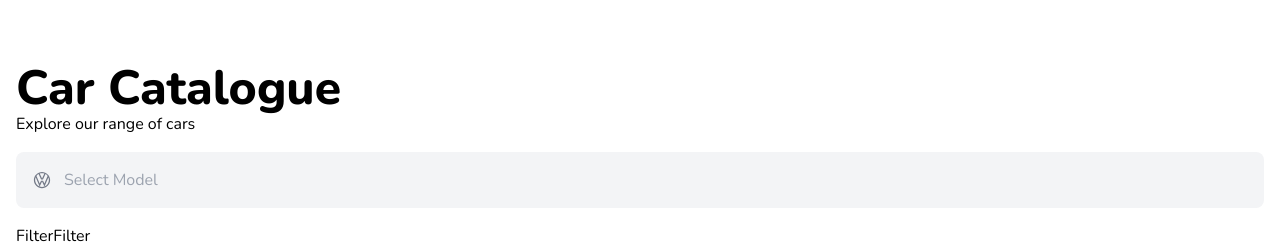
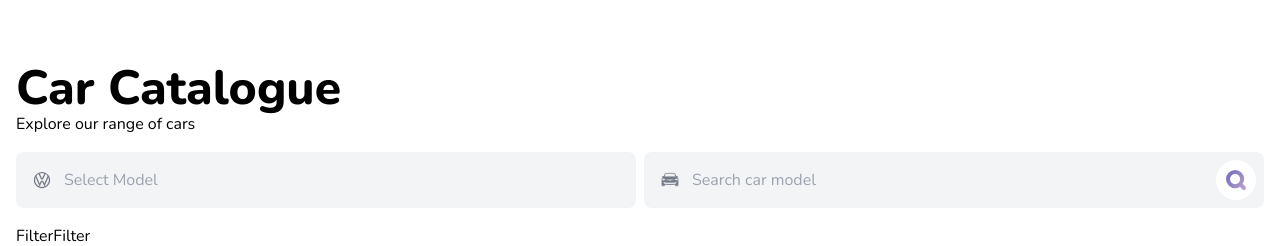
Before and after one commit to ty-vile/car_Project, a Next.js app: page / in a window 1280 px wide. Shown: the part 800-1046 px from the top of the page. Built offline with nearby package versions, Linux system fonts and the light colour scheme.

Commit message:
add search

```diff
--- a/components/SearchBar.tsx
+++ b/components/SearchBar.tsx
@@ -1,18 +1,100 @@
 "use client";
-import { useState } from "react";
+import React, { use, useState } from "react";
 import { SearchManufacturer } from "@/components";
+import Image from "next/image";
+import { useRouter } from "next/navigation";
+
+const SearchButton = ({ buttonClasses }: { buttonClasses: string }) => {
+  return (
+    <button
+      type="submit"
+      className={`absolute right-2 bg-gray-100 top-2 z-10 ${buttonClasses}`}
+    >
+      <Image
+        src="/magnifying-glass.svg"
+        alt="Search Button Icon"
+        width={40}
+        height={40}
+        className="object-contain"
+      />
+    </button>
+  );
+};
 
 function SearchBar() {
   const [manufacturer, setManufacturer] = useState("");
-  const handleSearch = () => {};
+  const [model, setModel] = useState("");
+  const [searchError, setSearchError] = useState(false);
+
+  const router = useRouter();
+
+  const handleSearch = (e: React.FormEvent<HTMLFormElement>) => {
+    e.preventDefault();
+
+    if (manufacturer === "" && model === "") {
+      return setSearchError(true);
+    }
+
+    setSearchError(false);
+    return updateSeachParams(model.toLowerCase(), manufacturer.toLowerCase());
+  };
+
+  const updateSeachParams = (model: string, manufacturer: string) => {
+    const searchParams = new URLSearchParams(window.location.search);
+
+    if (model) {
+      searchParams.set("model", model);
+    } else {
+      searchParams.delete("model");
+    }
+
+    if (manufacturer) {
+      searchParams.set("manufacturer", manufacturer);
+    } else {
+      searchParams.delete("manufacturer");
+    }
+
+    const newPathName = `${
+      window.location.pathname
+    }?${searchParams.toString()}`;
+
+    router.push(newPathName);
+  };
 
   return (
-    <form onSubmit={handleSearch}>
-      <div className="my-4 w-full">
+    <form
+      onSubmit={handleSearch}
+      className="relative flex flex-col lg:flex-row items-center "
+    >
+      <div className="my-4 w-full lg:w-6/12 relative">
         <SearchManufacturer
           manufacturer={manufacturer}
           setManufacturer={setManufacturer}
+          searchError={searchError}
         />
+        <SearchButton buttonClasses="lg:hidden z-10" />
+      </div>
+      <div className="lg:ml-2 relative w-full lg:w-6/12 ">
+        <Image
+          src="/model-icon.png"
+          width={25}
+          height={25}
+          className="absolute w-5 h-5 ml-4 top-4"
+          alt="Model Search Icon"
+        />
+        <input
+          type="text"
+          name="model"
+          value={model}
+          onChange={(e) => setModel(e.target.value)}
+          placeholder="Search car model"
+          className={`p-4 bg-gray-100 rounded-lg w-full pl-12  ${
+            searchError
+              ? "border-red-500 border-2 focus:outline-red-500"
+              : "focus:outline-blue-primary"
+          }`}
+        />
+        <SearchButton buttonClasses="z-10" />
       </div>
     </form>
   );
--- a/components/SearchManufacturer.tsx
+++ b/components/SearchManufacturer.tsx
@@ -9,6 +9,7 @@ import { manufacturers } from "@/constants";
 function SearchManufacturer({
   manufacturer,
   setManufacturer,
+  searchError,
 }: SearchManufacturerProps) {
   const [query, setQuery] = useState("");
 
@@ -36,7 +37,11 @@ function SearchManufacturer({
             />
           </Combobox.Button>
           <Combobox.Input
-            className="p-4 bg-gray-100 rounded-lg w-full pl-12 focus:outline-blue-primary"
+            className={`p-4 bg-gray-100 rounded-lg w-full pl-12  ${
+              searchError
+                ? "border-red-500 border-2 focus:outline-red-500"
+                : "focus:outline-blue-primary"
+            }`}
             placeholder="Select Model"
             displayValue={(manufacturer: string) => manufacturer}
             onChange={(e) => setQuery(e.target.value)}
--- a/types/index.ts
+++ b/types/index.ts
@@ -15,6 +15,7 @@ export interface FilterProps {
 export interface SearchManufacturerProps {
   manufacturer: string;
   setManufacturer: (manufacturer: string) => void;
+  searchError: boolean;
 }
 
 export interface CarProps {
```
